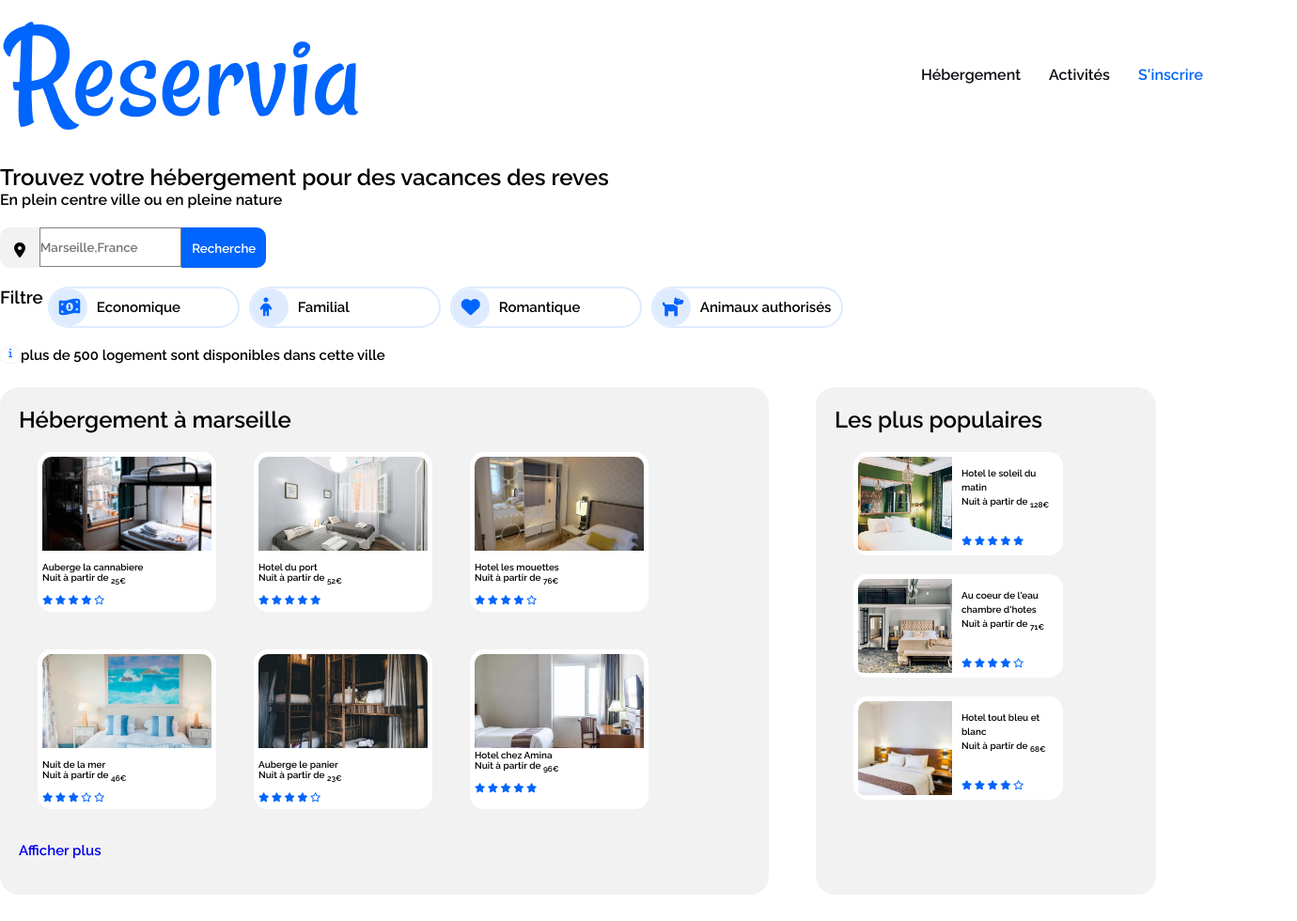
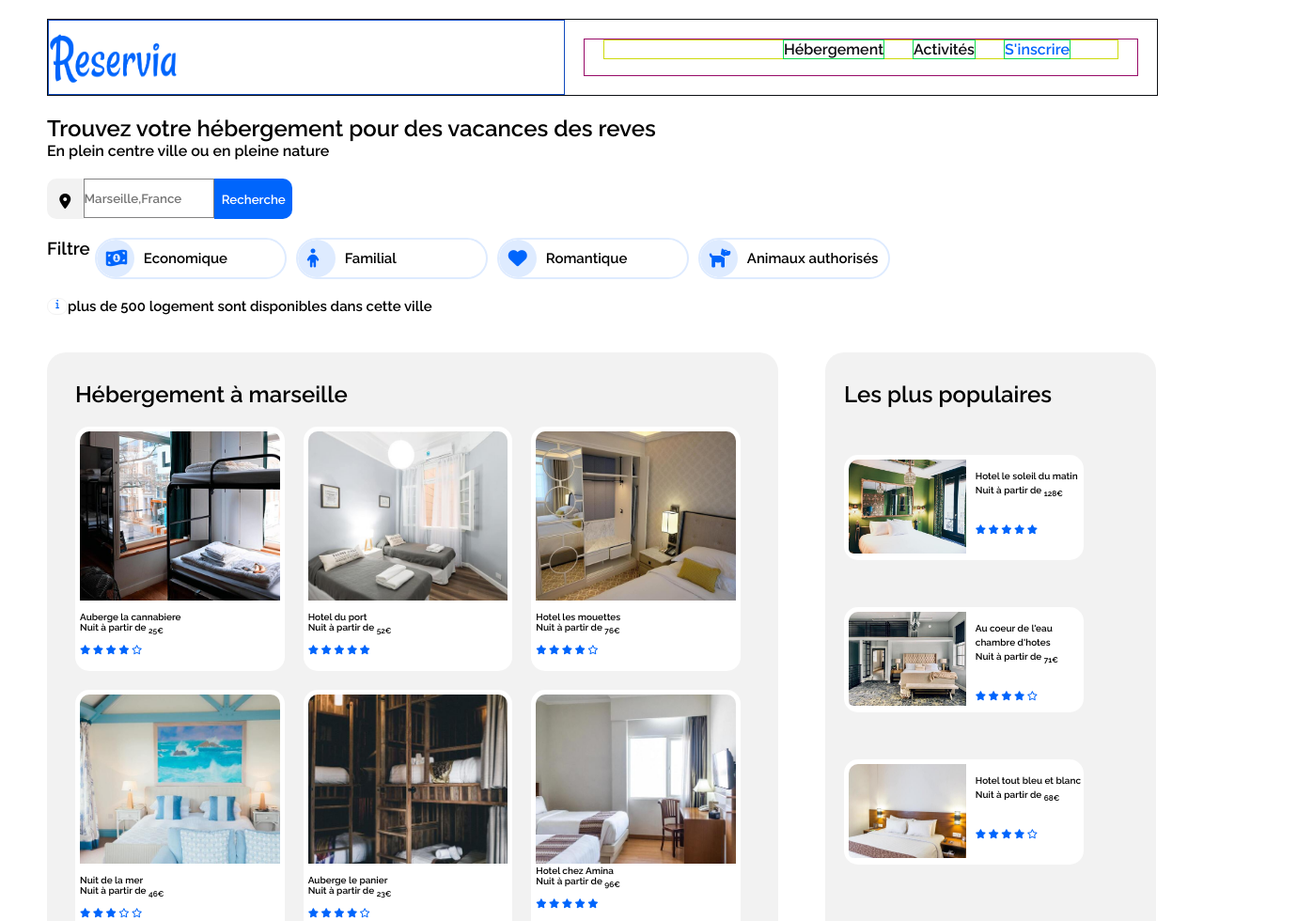
Before and after one commit to GraceLub/Reservia, a plain HTML site: page index.html in a window 1280 px wide. Shown: the top 980 px of the page at 94% size, 1380 px wide, since content can reach past the window. Drawn offline with Linux system fonts and the light colour scheme.

Commit message:
third commit

```diff
--- a/index.html
+++ b/index.html
@@ -1,5 +1,5 @@
 <!DOCTYPE html>
-<html lang="en">
+<html lang="fr">
 <head>
     <meta charset="UTF-8">
     <title>hébergement</title>
@@ -12,7 +12,7 @@
     <header>
         <div class="nav-group">
             <div class="group-un">
-                <img src="img/logo/Reservia@3x.png" alt="Logo reservia" >
+                <img src="img/logo/Reservia@3x.png" alt="Logo reservia" class="logo">
              </div>
              <nav>
             <ul class="links">
@@ -197,6 +197,7 @@
 
             <div class="block-two">
                 <h2>Les plus populaires</h2>
+                <div class="container-pour-3">
                 <div class="les-plus-populaires-item">
                     <div class="les-plus-populaires-img">
                         <img src="img/emile-guillemot.jpg" alt=" l'hotel-le-soleil-du-matin" class="les-plus-populaires">
@@ -251,6 +252,7 @@
                         </div>
                     </div>
                 </div>
+            </div>  <!--  container pour 3-->
             </div><!--  le plus populaires-->
         </div><!--  first-section-->
         </div>
--- a/style.css
+++ b/style.css
@@ -5,47 +5,62 @@
   padding:0px;
  margin: 0px;
 }
-body{
-  padding: 50px 0px;
+header{
+  padding: 20px 50px;
 }
-.phrase-introductive{
- /* font-size: 15px;*/
-  /*margin-left: 20px;*/
-  margin-right: 20px;
-}
+
 /*h2,p{
   font-size: 10px;
 }*/
 .nav-group {
   width: 100%;
   color: #0065fc;
-  margin-top: 20px;
+  /*margin-top: 20px;*/
   display:flex;
   /*margin-left: 20px;*/
-  margin-right: 20px;
+ /* margin-right: 20px;*/
+  margin-bottom: 20px;
+  height: 80px; /*ajout 31*/
+  border:1px #0d0f13 solid;
 }
 .group-un{
      width:50%;
-     margin-top: -80px;
+     /*margin-top: -10px;ajout 31*/
+     border:1px #104abd solid;
+    /* height: 80px;*/
+}
+.logo{
+  width: 25%;
+  height: 80px;
 }
 nav{
   width:50%;
+  border:1px #970a68 solid;
+  padding:0px 20px;
+  margin:20px 20px;
 }
-nav .links{
+ .links{
+ /* width: 50%;*/
   display: flex;
  justify-content: flex-end;
- text-align: justify;
- /* margin-top: 10px;*/
-
+ /*text-align: justify;*/
+  padding: 0px 50px;
+ border:1px #cddb0c solid;
 
 }
 .element{
   color: #0d0f13;
   margin-right:30px;
+  /*margin-left: 30px;*/
+  border:1px #0cdb4a solid;
+
 
 }
 .element-inscrire{
   color: #0065fc;
+  margin-right: 0px;
+ /* margin-left: 30px;*/
+ border:1px #0cdb4a solid;
 }
 .element:hover{
   color:  #0065fc ;
@@ -54,7 +69,11 @@ nav .links{
   border-top: 1px solid #0065fc;
   padding-top:30px;
 }
-
+.phrase-introductive{
+  /* font-size: 15px;*/
+   /*margin-left: 20px;*/
+   margin-right: 20px;
+ }
 /*Pour les button*/
 .container {
   /*margin-left: 20px;*/
@@ -178,51 +197,61 @@ nav .links{
   text-align: center;
   font-size: 10px;
 }
+section,.second-section {
+  padding: 20px 50px;
+}
 .first-section{
   display: flex;
   width:100%;
- /* margin-left: 20px;*/
-  margin-right: 20px;
+ /* margin-right: 20px;*/
 }
 .hebergement-marseille{
-  padding: 20px 0px 20px 20px;
+  padding: 30px 20px 0px 30px;
   background-color: #f2f2f2;
   width: 70%;
   border-radius: 20px;
-  margin: 25px 50px 20px 0px;
-  height: 500px;
+  margin: 0px 50px 0px 0px;
+ /* height: 480px;*/
+  height:650px ;
 }
 .premiere-line-hebergement{
   display: flex;
-  /*margin-right: 25px;*/
+ margin-bottom: 20px;
+  padding-top: 20px;
 
+  width: 100%;
 }
+
 .deuxieme-line-hebergement{
   display: flex;
 }
 .card{
   background-color:#fff;
-  width: 180px;
-  margin:20px;
+ /* width: 180px;*/
+  margin:0px 20px 0px 0px;
  padding:5px;
   border-radius:15px;
   font-size:10px;
-  height:160px;
+ /* height:160px;*/
+ height: 250px; ;
+  width: 100%;
 }
 
 .card-image-container{
-  height:100px;
+  /*height:100px*/
+  height:200px;
   width:100%;
  /* background-color:red ; */
 }
 
 .card-image{
-  height:100px;
-  width: 180px;
+  height:180px;
+ /* width: 180px;*/
   border-radius: 10px 10px 0px 0px;
  object-fit:cover;
   /*padding-left: 3px;
   padding-right:3px;*/
+  width: 100%;
 }
 .heading{
   padding-top: 10px;
@@ -244,7 +273,7 @@ nav .links{
 .second-line>*{
   background-color: #ffff;
   border-radius: 20px;
-  width: 30%;
+  /*width: 30%;*/
   font-size: 10px;
 }
 .Afficher{
@@ -257,30 +286,37 @@ nav .links{
 }
 /*  POUR LE 2ieme BLOCK "LES PLUS POPULAIRES*/
 .block-two{
-  height: 500px;
+  /*height: 480px;*/
+  height: 630px;
   background-color: #f2f2f2;
-  padding: 20px 0px 20px 20px;
-  margin: 25px 50px 20px 0px;
+  padding: 30px 20px 20px 20px;
+ /* margin: 0px 50px 20px 0px;*/
   border-radius: 20px;
   width: 30%;
+}
+.container-pour-3{
+ padding-top: 0px;
 }
 .les-plus-populaires-item{
   display: flex;
   background-color:#ffff;
-  width: 218px;
-  margin:20px ;
+ /* width: 218px;*/
+ width: 80%;
+  margin-top:50px ;
+  margin-bottom: 50px;
  padding:5px 0px 5px 5px;
   border-radius:15px;
   font-size:10px;
-  height:100px;
+ /* height:100px;*/
 }
 .les-plus-populaires-img{
-  height:100px;
-  width: 100px;
+ /* height:100px;
+  width: 100px; */
+  width: 50%;
 }
 .les-plus-populaires{
   height:100px;
-  width: 100px;
+  width: 100%;
   object-fit: cover;
   border-radius: 10px 0px 0px 5px;
 }
@@ -299,7 +335,7 @@ nav .links{
   height: 50px;
   width: 50%;
   border: #ffff;
-  margin-bottom: 20px;
+  margin-bottom: 50px;
 }
 /*POUR LE DEUXIEME MAIN*/
 /*.second-main{
@@ -326,10 +362,9 @@ nav .links{
 
 }*/
 .second-section{
-  width: 100%;
-  padding-top:20px;
+  /*width: 100%;*/
   flex-direction: column;
-  margin-bottom: 0px;
+  /*margin-bottom: 50px;*/
 }
 .activite{
   width: 100%;
@@ -337,24 +372,19 @@ nav .links{
 .second-section-group{
  display: flex;
  justify-content: space-between;
- padding: 0px 0px 0px 0px;
+ padding: 20px 0px 0px 0px;
  width:100%;
 
 }
-/*.article{
-  width: 50%;
-  margin-top: 30px;
- display: flex;
-  padding: 20px 0px 0px 0px;
-  margin-right: 0px;
-} */
+
 .second-section-images{
-  width: 250px;
+ /* width: 250px;*/
+  width: 17%;
   height: 350px;
  background-color:#ffff;
  border-radius: 0px 0px 15px 15px;
  box-shadow: 0px 5px 5px rgb(176, 176, 177);
- margin-right: 50px;
+ /*margin-right: 50px;*/
 
 }
 .premier-aside{
@@ -362,7 +392,8 @@ nav .links{
 }
 .img-article{
   height: 300px;
-    width: 250px;
+   /* width: 250px;*/
+    width: 100%;
     border-radius:10px 10px 0px 0px;
     object-fit: cover;
 }
@@ -370,15 +401,17 @@ nav .links{
   background-color: #ffff;
   border-radius:15px;
   box-shadow: 0px 5px 5px rgb(176, 176, 177);
-  width: 250px;
+  /*width: 250px;*/
+  width:100% ;
   margin-bottom:50px;
+
  padding:0px;
   border-radius:15px;
   height:150px;
 }
 .img-aside{
   height:110px;
-  width: 250px;
+  width: 300px;
   border-radius: 10px 10px 0px 0px;
  object-fit:cover;
 }
@@ -388,14 +421,14 @@ nav .links{
 }
 
  .footer{
-   width: 100%;
+  /* width: 100%;*/
    background-color: #f2f2f2;
    padding: 50px;
    display:flex ;
    margin: 0px;
  }
  .footer >*{
-   width: 25%;
+   width: 50%;
    margin-right: 50px;
    line-height: 30px;
    font-family:"Raleway", sans-serif ;
```
